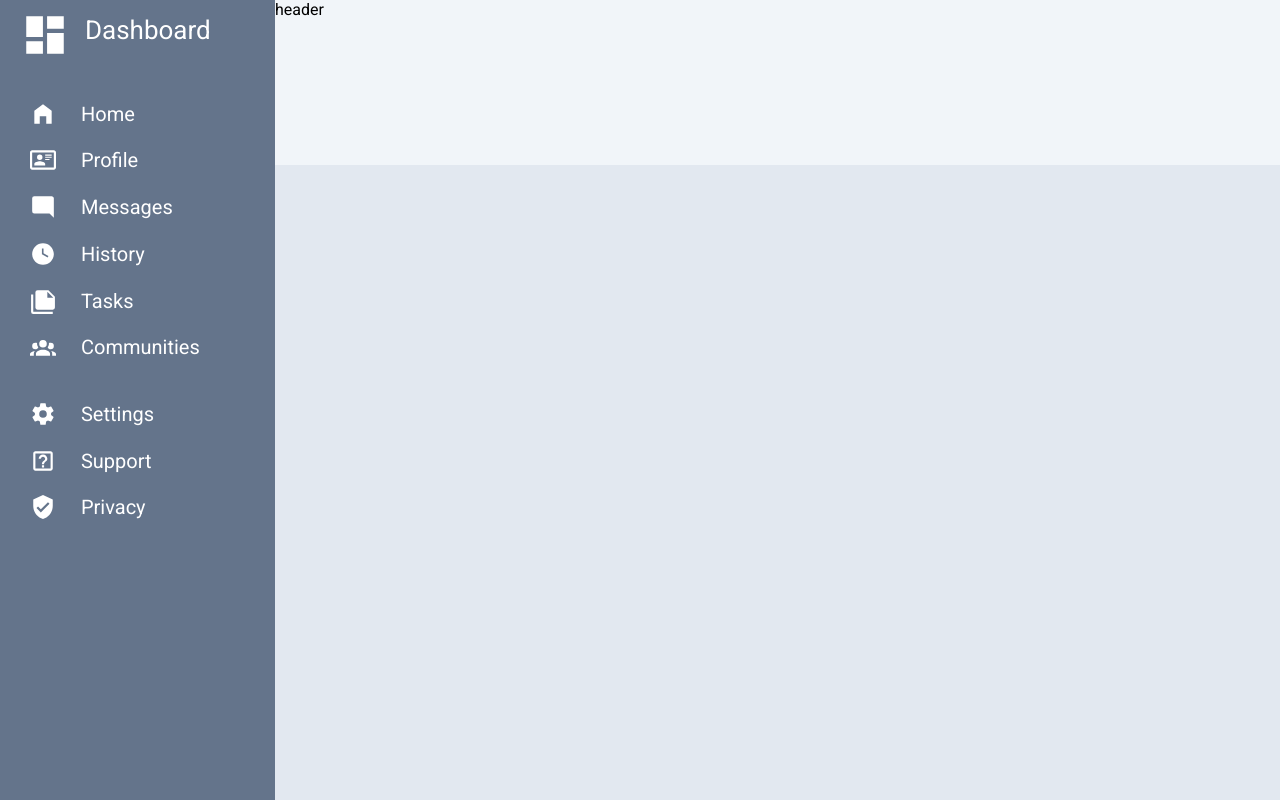
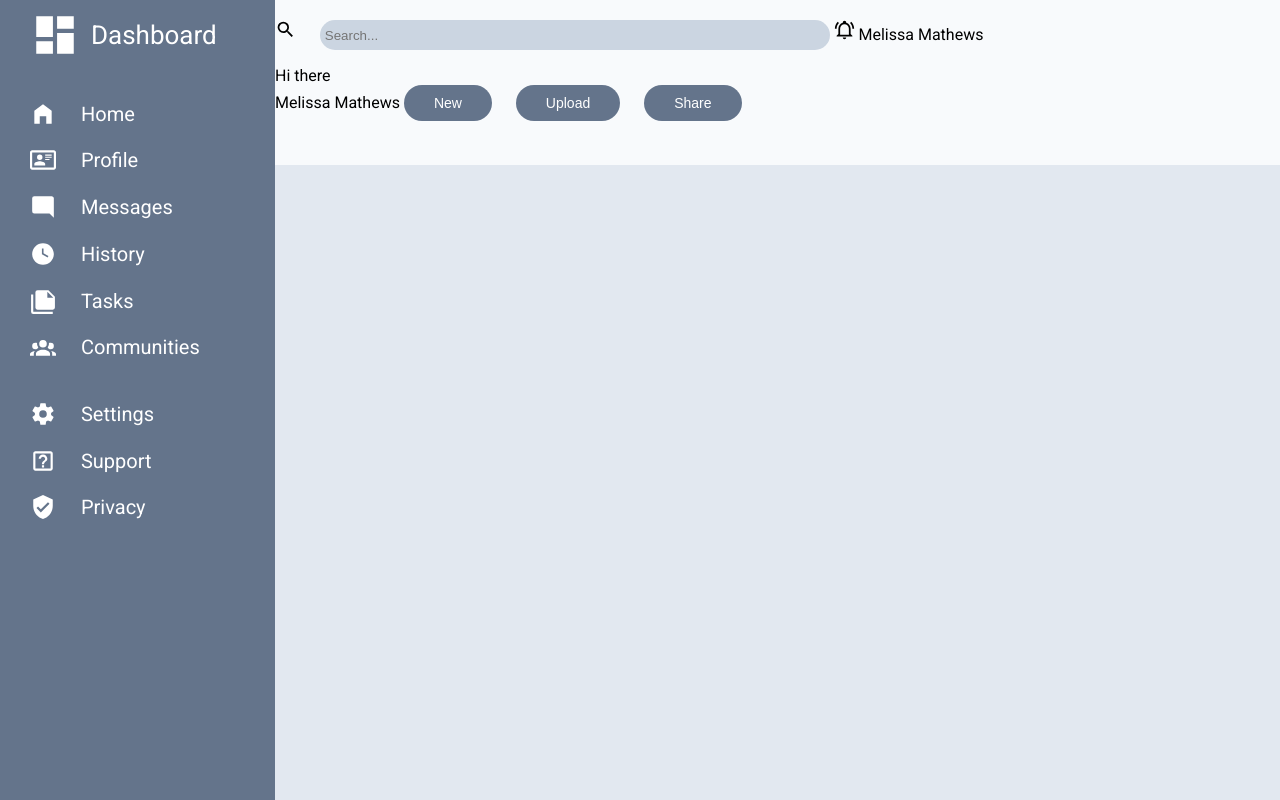
Before and after one commit to melissamathews13/admin-dashboard, a plain HTML site: page index.html in a window 1280 px wide. Drawn offline with Linux system fonts and the light colour scheme.

Commit message:
Fix bug for sidebar styling

```diff
--- a/index.html
+++ b/index.html
@@ -5,14 +5,35 @@
 		<meta name="viewport" content="width=device-width, initial-scale=1.0" />
 		<title>Admin Dashboard</title>
 		<link rel="stylesheet" href="styles.css" />
-		<link rel="preconnect" href="https://fonts.googleapis.com" />
-		<link rel="preconnect" href="https://fonts.gstatic.com" crossorigin />
+
 	</head>
 	<body>
-		<header class="header"><div>header</div></header>
+		<header class="header">
+			<div>
+				<div>
+					<img src="images/magnify.svg" alt="magnidy-icon" />
+					<input
+						type="text"
+						name="input"
+						class="input"
+						id="search-input"
+						placeholder="Search..." />
+                        <img src="images/bell.svg" alt="">
+                    <span>Melissa Mathews</span>
+				</div>
+                <div>
+                    <span>Hi there</span>
+                    <br>
+                    <span>Melissa Mathews</span>
+                    <button>New</button>
+                    <button>Upload</button>
+                    <button>Share</button>
+                </div>
+			</div>
+		</header>
 		<sidebar class="sidebar">
 			<div class="nav1">
-				<img class="child" src="images/dashboard.svg" alt="dashboard-symbol" />
+				<img class="child" id="dash-symbol" src="images/dashboard.svg" alt="dashboard-symbol" />
 				<span class="child dashboard">Dashboard</span>
 			</div>
 
@@ -38,7 +59,10 @@
 					<span class="child">Tasks</span>
 				</div>
 				<div>
-					<img class="child" src="images/communities.svg" alt="community-icon" />
+					<img
+						class="child"
+						src="images/communities.svg"
+						alt="community-icon" />
 					<span class="child">Communities</span>
 				</div>
 			</div>
--- a/styles.css
+++ b/styles.css
@@ -27,8 +27,11 @@ body {
 }
 
 .header {
-	background-color: #f1f5f9;
+	background-color: #f8fafc;
 	grid-area: header;
+    display: grid;
+    grid-template-columns: 1fr;
+
 }
 
 .main {
@@ -46,6 +49,7 @@ div {
 }
 .dashboard {
 	font-size: 26px;
+    margin-top: 10px;
 }
 .child {
 	display: inline-block;
@@ -59,9 +63,40 @@ div {
 	margin-right: 0.5em;
 }
 
-img {
+#dash-symbol {
+    width: 2.5em;
+    margin-right: .3em;
+}
+.sidebar img {
 	width: 1.3em;
 	margin-left: 1.5em;
 	margin-right: 1em;
     filter: brightness(0) invert(1);
 }
+
+#search-input {
+  margin-left: 20px;
+  margin-top: 20px;
+  padding: 5px;
+  border: none;
+  border-radius: 30px;
+  height: 20px;
+  width: 500px;
+  background-color:#cbd5e1;
+}
+
+.header img {
+    width: 1.3em;
+
+}
+button {
+    border: none;
+    background-color: #64748b;
+    color: white;
+    padding: 10px;
+    padding-left: 30px;
+    padding-right: 30px;
+    border-radius: 30px;
+    margin-right: 20px;
+    font-size: 14px;
+}
```
Also changed, not shown: images/bell.svg (added), images/eye.svg (added), images/magnify.svg (added), images/share.svg (added), images/star.svg (added), 1 other file.
